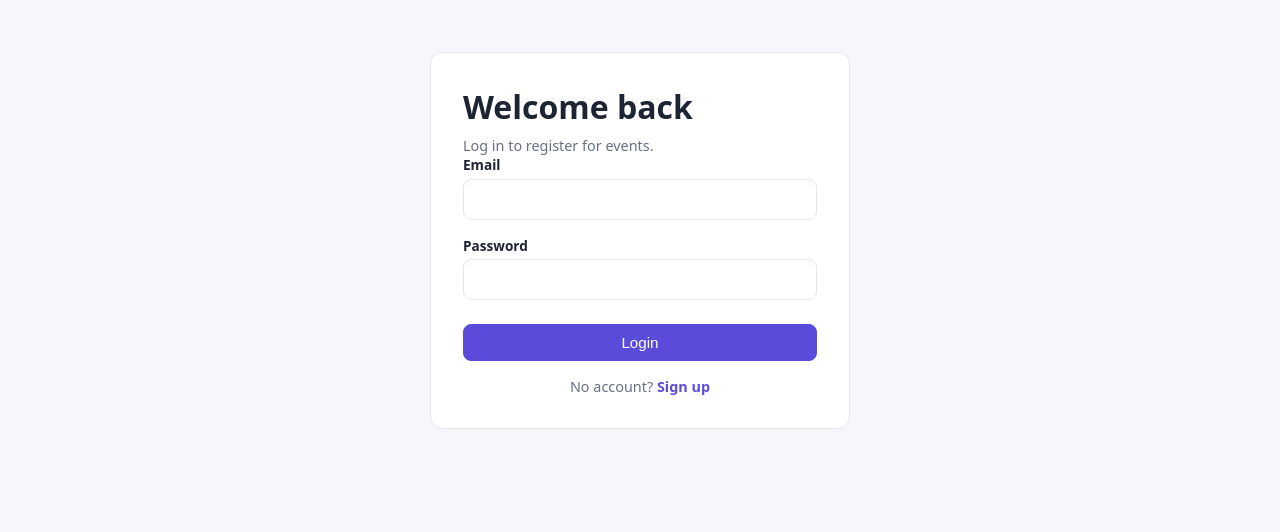
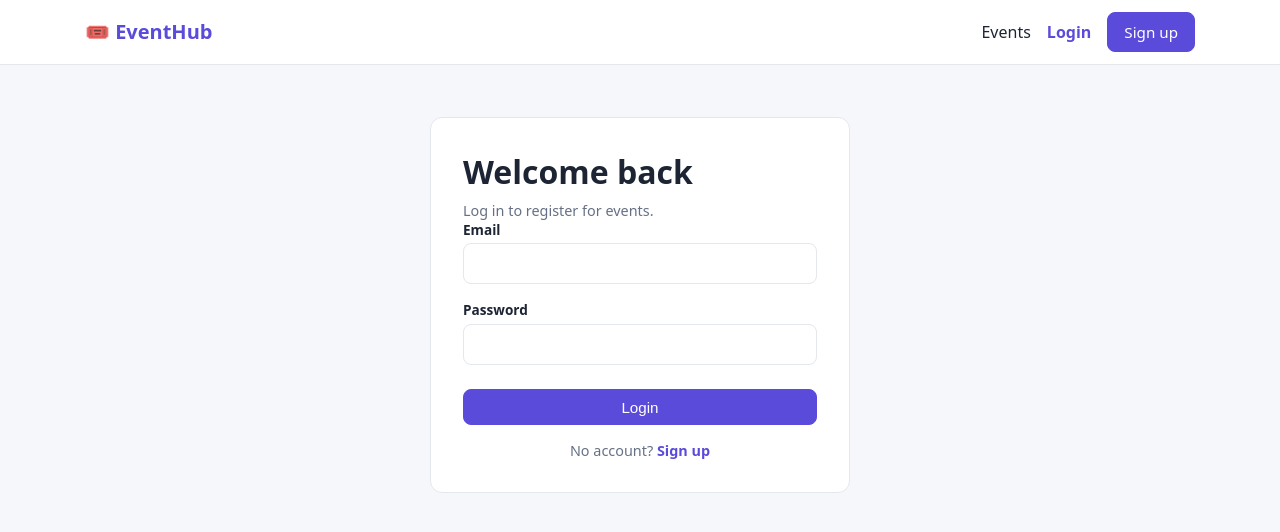
Before and after one commit to Syeda-Rabia49/event-management-system, a React (Vite) app: page /login in a window 1280 px wide. Shown: the top 532 px of the page. Built offline with nearby package versions, Linux system fonts and the light colour scheme.

Commit message:
Add navbar and routing

```diff
--- a/src/App.jsx
+++ b/src/App.jsx
@@ -1,18 +1,26 @@
-import { Routes, Route, Navigate } from 'react-router-dom';
+import { Routes, Route, Navigate, Link } from 'react-router-dom';
+import Navbar from './components/Navbar';
 import { GuestRoute } from './components/ProtectedRoute';
 import Login from './pages/Login';
 import Register from './pages/Register';
 
 export default function App() {
   return (
+    <>
+      <Navbar />
       <main className="container">
         <Routes>
           <Route path="/" element={<Navigate to="/login" replace />} />
           <Route path="/login" element={<GuestRoute><Login /></GuestRoute>} />
           <Route path="/register" element={<GuestRoute><Register /></GuestRoute>} />
-        {/* Temporary: replaced when the Events page is added */}
-        <Route path="/events" element={<p>Logged in! Events page coming next.</p>} />
+          {/* Temporary placeholders: replaced when these pages are built */}
+          <Route path="/events" element={<p className="empty">Events page coming next.</p>} />
+          <Route path="/my-events" element={<p className="empty">My Events page coming next.</p>} />
+          <Route path="*" element={
+            <p className="empty">Page not found. <Link to="/login" className="link">Go to login</Link></p>
+          } />
         </Routes>
       </main>
+    </>
   );
 }
--- /dev/null
+++ b/src/components/Navbar.jsx
@@ -0,0 +1,37 @@
+import { NavLink, useNavigate } from 'react-router-dom';
+import { useDispatch, useSelector } from 'react-redux';
+import { logout } from '../features/auth/authSlice';
+
+export default function Navbar() {
+  const user = useSelector((s) => s.auth.user);
+  const dispatch = useDispatch();
+  const navigate = useNavigate();
+
+  const handleLogout = () => {
+    dispatch(logout());
+    navigate('/login');
+  };
+
+  return (
+    <header className="navbar">
+      <div className="nav-inner">
+        <NavLink to="/events" className="brand">🎟️ EventHub</NavLink>
+        <nav className="nav-links">
+          <NavLink to="/events">Events</NavLink>
+          {user ? (
+            <>
+              <NavLink to="/my-events">My Events</NavLink>
+              <span className="muted">Hi, {user.name.split(' ')[0]}</span>
+              <button className="btn btn-outline" onClick={handleLogout}>Logout</button>
+            </>
+          ) : (
+            <>
+              <NavLink to="/login">Login</NavLink>
+              <NavLink to="/register" className="btn">Sign up</NavLink>
+            </>
+          )}
+        </nav>
+      </div>
+    </header>
+  );
+}
```
Lines whose indentation alone changed are shown as unchanged.
